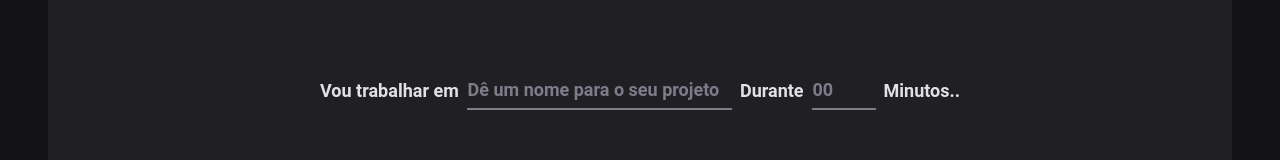
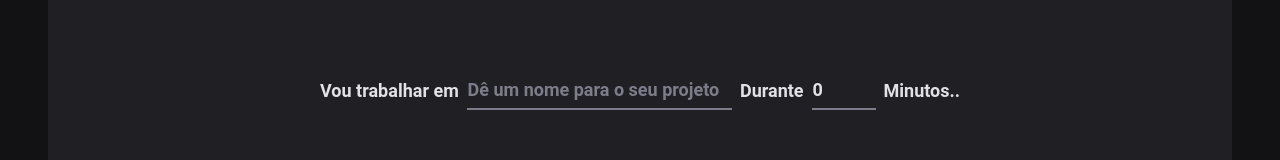
Before and after one commit to JoaoAlberto20/Timer-Pomodoro, a React (Vite) app: page / in a window 1280 px wide. Shown: the part 130-290 px from the top of the page. Built offline with nearby package versions, Linux system fonts and the light colour scheme.

Commit message:
:sparkles: feat: Adicionando vaildaçãode para o formulario do timer

```diff
--- a/package.json
+++ b/package.json
@@ -10,12 +10,15 @@
     "lint": "npx eslint src --ext .ts,.tsx"
   },
   "dependencies": {
+    "@hookform/resolvers": "^2.9.7",
     "eslint": "^8.21.0",
     "phosphor-react": "^1.4.1",
     "react": "^18.2.0",
     "react-dom": "^18.2.0",
+    "react-hook-form": "^7.34.0",
     "react-router-dom": "^6.3.0",
-    "styled-components": "^5.3.5"
+    "styled-components": "^5.3.5",
+    "zod": "^3.17.10"
   },
   "devDependencies": {
     "@rocketseat/eslint-config": "^1.1.3",
--- a/src/pages/Home/index.tsx
+++ b/src/pages/Home/index.tsx
@@ -1,3 +1,7 @@
+import { zodResolver } from '@hookform/resolvers/zod'
+import { useForm } from 'react-hook-form'
+import * as zod from 'zod'
+
 import { Play } from 'phosphor-react'
 import {
   CountDownContainer,
@@ -9,16 +13,40 @@
   TasksInputs,
 } from './styles'
 
+const newCycleFormValidationSchema = zod.object({
+  task: zod.string().min(1, 'INforma a tarefa'),
+  minutesAmount: zod.number().min(5).max(60),
+})
+
+type NewCycleFormData = zod.infer<typeof newCycleFormValidationSchema>
+
 export function Home() {
+  const { register, handleSubmit, watch, reset } = useForm<NewCycleFormData>({
+    resolver: zodResolver(newCycleFormValidationSchema),
+    defaultValues: {
+      task: '',
+      minutesAmount: 0,
+    },
+  })
+
+  const handleCreateNewCycle = (data: NewCycleFormData) => {
+    console.log(data)
+    reset()
+  }
+
+  const task = watch('task')
+  const isSubmitDisabled = !task
+
   return (
     <HomeContainer>
-      <form action="">
+      <form onSubmit={handleSubmit(handleCreateNewCycle)}>
         <FomContainer>
           <label htmlFor="tasks">Vou trabalhar em </label>
           <TasksInputs
             id="tasks"
             list="tasks-suggestions"
             placeholder="Dê um nome para o seu projeto"
+            {...register('task')}
           />
 
           <datalist id="tasks-suggestions">
@@ -36,6 +64,7 @@
             step={5}
             min={5}
             max={60}
+            {...register('minutesAmount', { valueAsNumber: true })}
           />
 
           <span>Minutos..</span>
@@ -49,7 +78,7 @@
           <span>0</span>
         </CountDownContainer>
 
-        <StartCountdownButton type="submit" disabled>
+        <StartCountdownButton type="submit" disabled={isSubmitDisabled}>
           <Play size={24} />
           <span>Começar</span>
         </StartCountdownButton>
```
Also changed, not shown: 1 other file (tests, documents, lock files or other folders).
